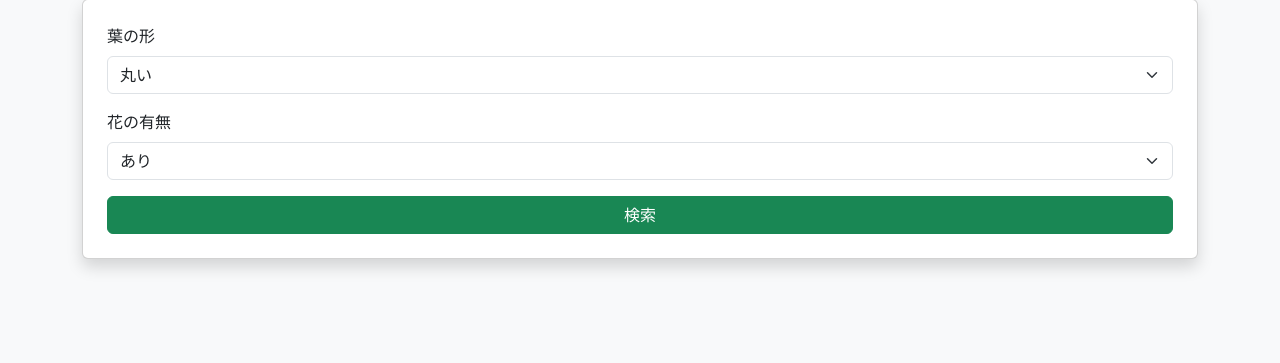
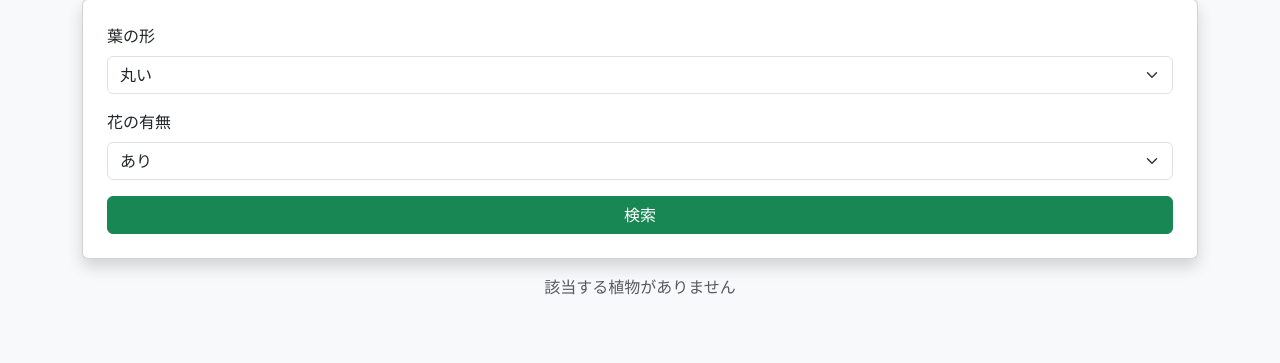
Before and after one commit to sloth-ux-jpg/plant_app, a Flask app: page / in a window 1280 px wide. Shown: the part 121-484 px from the top of the page. Run offline with Flask 3, Linux system fonts and the light colour scheme.

Commit message:
update: add sample plant data and improve UI

```diff
--- a/app.py
+++ b/app.py
@@ -8,23 +8,25 @@
 def init_db():
     conn = sqlite3.connect('plants.db')
     c = conn.cursor()
+
+    # テーブル作成
     c.execute('''
         CREATE TABLE IF NOT EXISTS plants (
-            id INTEGER PRIMARY KEY,
+            id INTEGER PRIMARY KEY AUTOINCREMENT,
             name TEXT,
             leaf TEXT,
             flower TEXT
         )
     ''')
-    conn.commit()
 
-    # 初期データ
+    # データ削除（重複防止）
     c.execute("DELETE FROM plants")
-    c.executemany("INSERT INTO plants (name, leaf, flower) VALUES (?, ?, ?)", [
-        ("ひまわり", "大きい", "黄色"),
-        ("たんぽぽ", "小さい", "黄色"),
-        ("バラ", "普通", "赤")
-    ])
+
+    # データ追加
+    c.execute("INSERT INTO plants (name, leaf, flower) VALUES ('タンポポ', '丸い', 'あり')")
+    c.execute("INSERT INTO plants (name, leaf, flower) VALUES ('ススキ', '細い', 'なし')")
+    c.execute("INSERT INTO plants (name, leaf, flower) VALUES ('バラ', '丸い', 'あり')")
+
     conn.commit()
     conn.close()
 
--- a/templates/index.html
+++ b/templates/index.html
@@ -39,6 +39,8 @@
       {% endfor %}
     </ul>
   </div>
+  {% else %}
+  <p class="mt-3 text-center text-muted">該当する植物がありません</p>
   {% endif %}
 
 </div>
```
